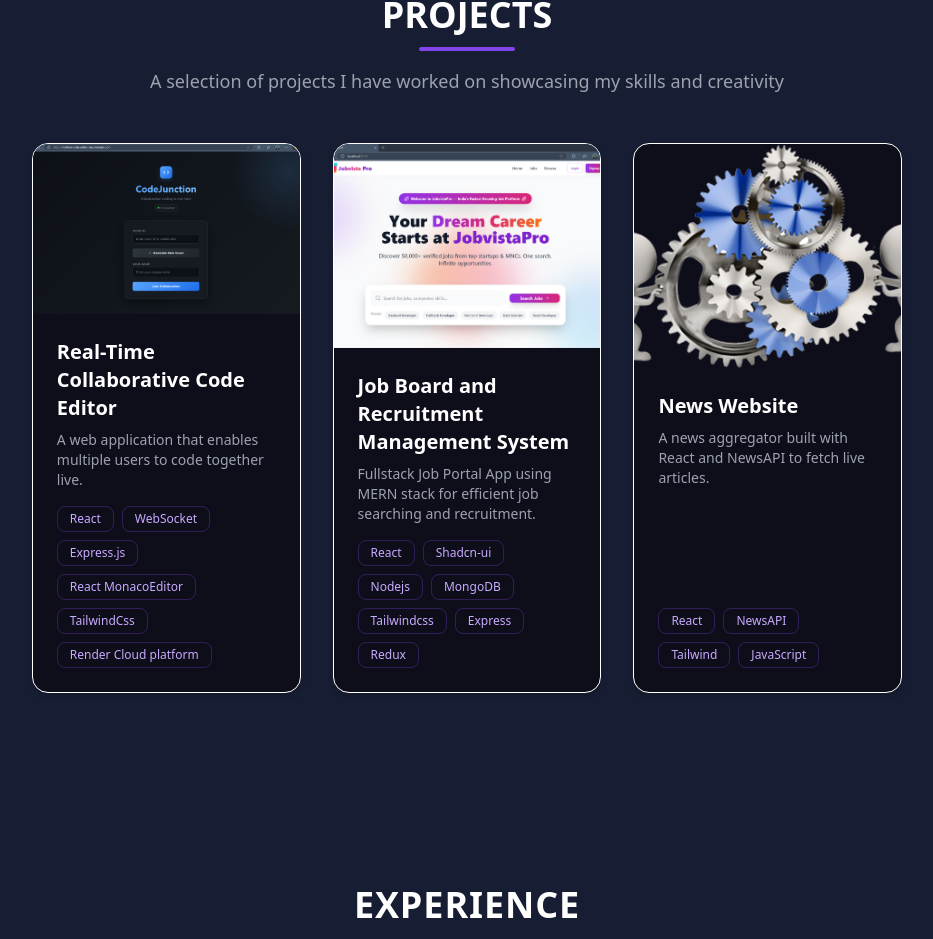
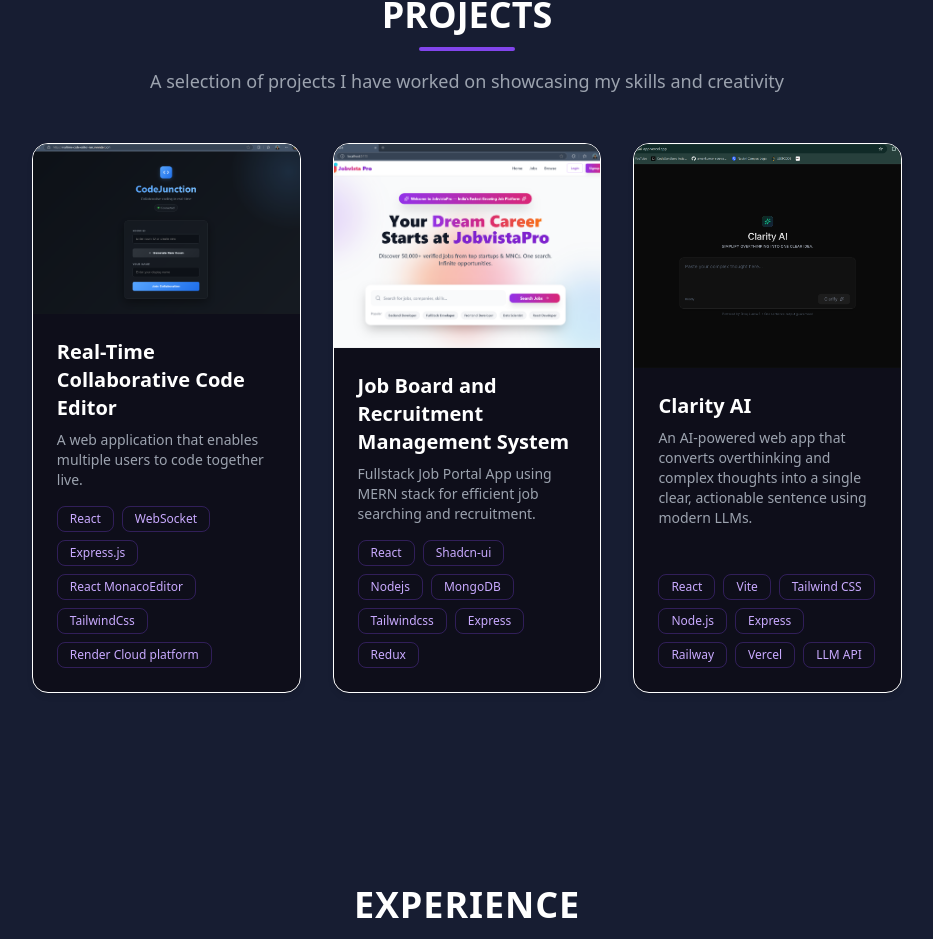
Before and after one commit to amankumar-source/portfolio, a React (Vite) app: page / in a window 1280 px wide. Shown: the part 1735-2674 px from the top of the page, without its empty margins (173-1106 px from the left). Built offline with nearby package versions, Linux system fonts and the light colour scheme.

Commit message:
New Project added

```diff
--- a/src/components/Navbar/Projects/Projects.jsx
+++ b/src/components/Navbar/Projects/Projects.jsx
@@ -2,7 +2,7 @@ import React from "react";
 import ProjectCard from "./ProjectCard";
 import blogImg from "../../../assets/project1.png";
 import jobImg from "../../../assets/job.png";
-import newsImg from "../../../assets/banner.png";
+import ClarityImg from "../../../assets/clarity.png";
 
 const ProjectsInfo = [
   {
@@ -10,7 +10,9 @@ const ProjectsInfo = [
     description:
       "A web application that enables multiple users to code together live.",
     tags: [
-      "React","WebSocket","Express.js",
+      "React",
+      "WebSocket",
+      "Express.js",
       "React MonacoEditor",
       "TailwindCss",
       "Render Cloud platform",
@@ -23,19 +25,36 @@ const ProjectsInfo = [
     title: "Job Board and Recruitment Management System",
     description:
       "Fullstack Job Portal App using MERN stack for efficient job searching and recruitment.",
-    tags: ["React","Shadcn-ui","Nodejs","MongoDB","Tailwindcss", "Express","Redux"],
+    tags: [
+      "React",
+      "Shadcn-ui",
+      "Nodejs",
+      "MongoDB",
+      "Tailwindcss",
+      "Express",
+      "Redux",
+    ],
     demoLink: "https://job-board-recruitment-system.vercel.app",
     codeLink: "https://github.com/amankumar-source/JobBoard-Recruitment-System",
     image: jobImg,
   },
   {
-    title: "News Website",
+    title: "Clarity AI",
     description:
-      "A news aggregator built with React and NewsAPI to fetch live articles.",
-    tags: ["React", "NewsAPI", "Tailwind", "JavaScript"],
-    demoLink: "#",
-    codeLink: "#",
-    image: newsImg,
+      "An AI-powered web app that converts overthinking and complex thoughts into a single clear, actionable sentence using modern LLMs.",
+    tags: [
+      "React",
+      "Vite",
+      "Tailwind CSS",
+      "Node.js",
+      "Express",
+      "Railway",
+      "Vercel",
+      "LLM API",
+    ],
+    demoLink: "https://clarityai-app.vercel.app",
+    codeLink: "https://github.com/amankumar-source/Clarity-AI-",
+    image: ClarityImg,
   },
 ];
 
```
Also changed, not shown: src/assets/clarity.png (added), 1 other file (tests, documents, lock files or other folders).
